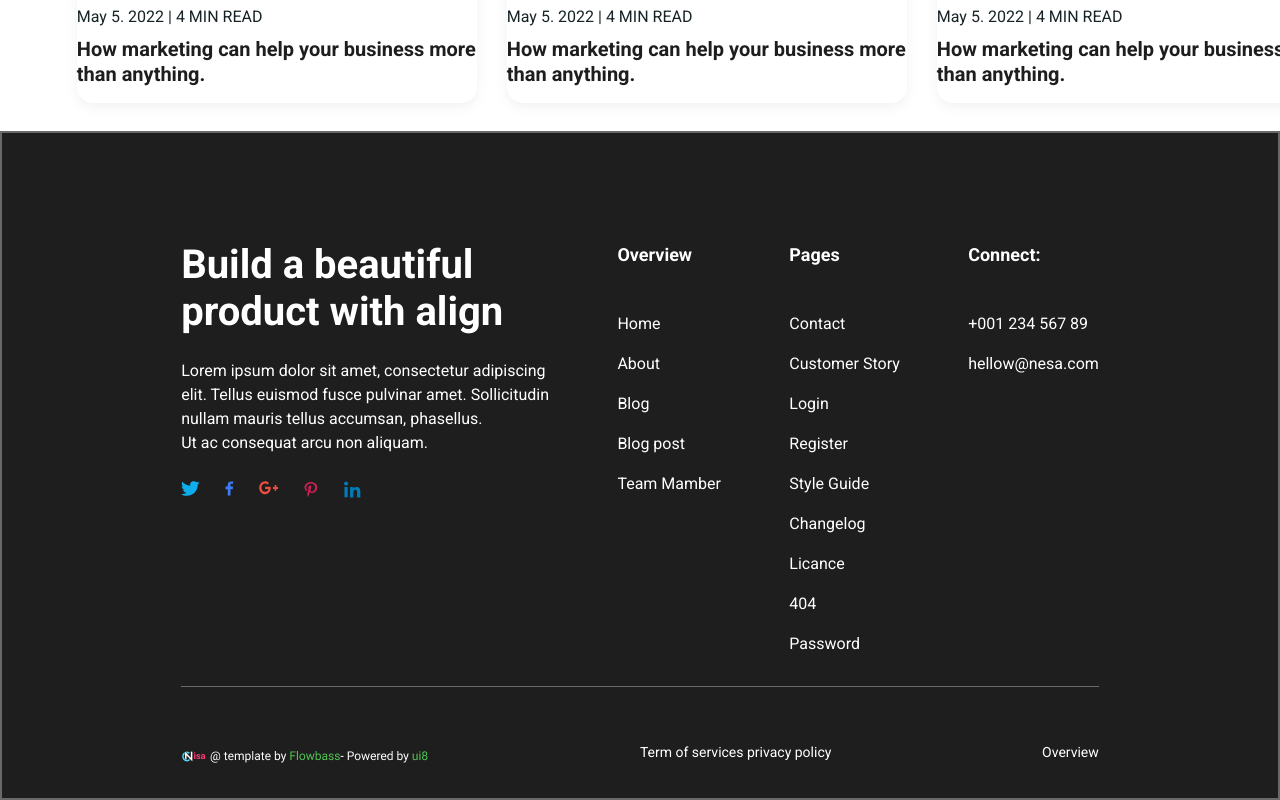
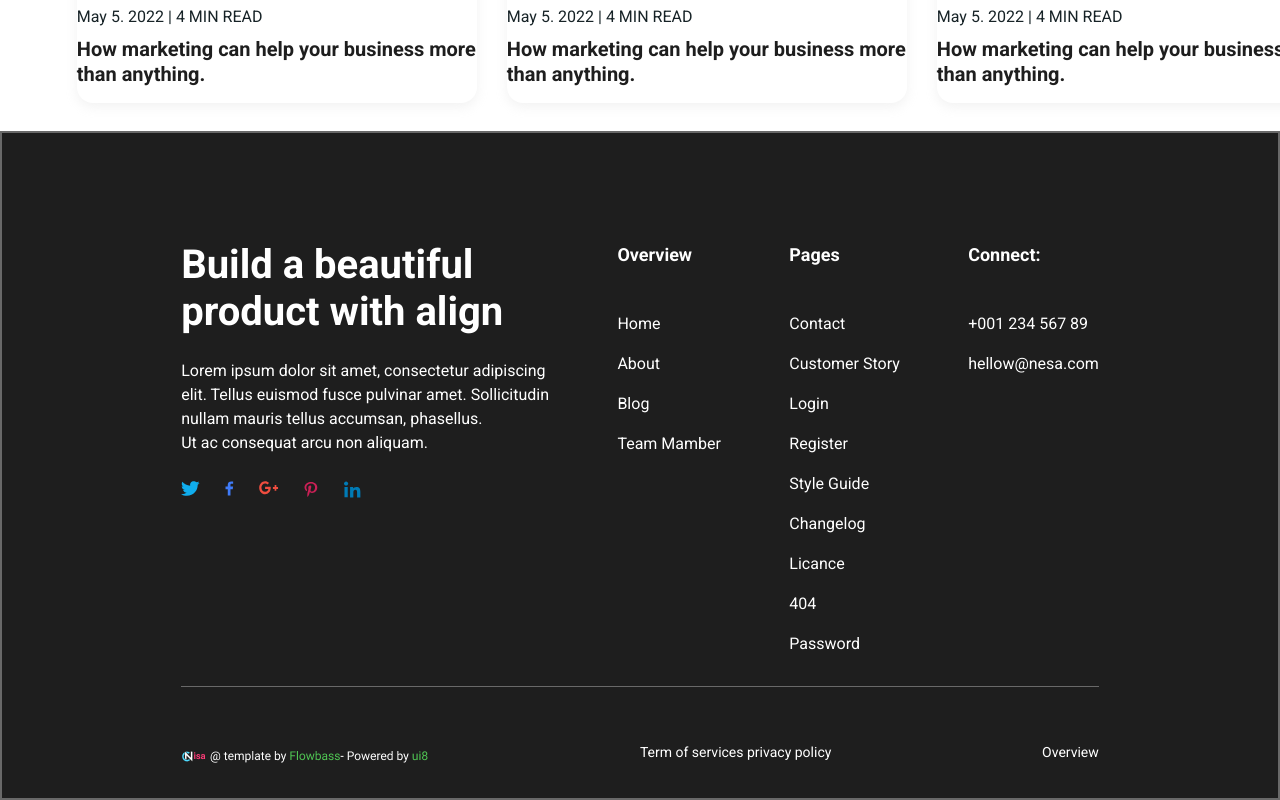
Before and after one commit to akhmad-dev/Nisa, a React (Create React App) app: page / in a window 1280 px wide. Shown: the part 5223-6023 px from the top of the page. Built offline with nearby package versions, Linux system fonts and the light colour scheme.

Commit message:
some error fixed

```diff
--- a/src/Components/Footer/Footer.jsx
+++ b/src/Components/Footer/Footer.jsx
@@ -87,7 +87,7 @@ const Footer = () => {
                         <a href="/home">Home </a>
                         <a href="/about">About </a>
                         <a href="/blog">Blog </a>
-                        <a href="/">Blog post</a>
+                        {/* <a href="/">Blog post</a> */}
                         <a href="/">Team Mamber</a>
                     </li>
                 </div>
```
